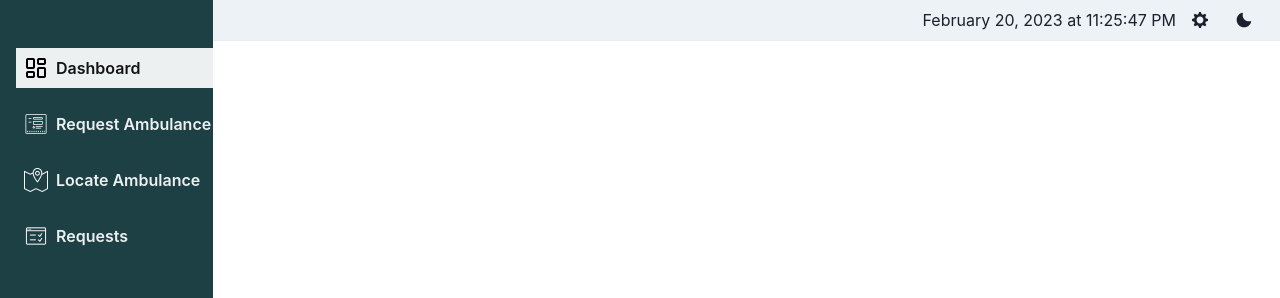
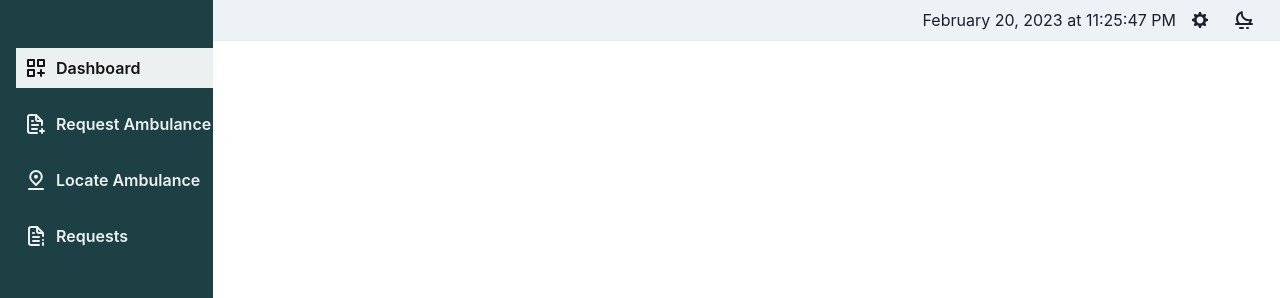
Before and after one commit to neildc14/capstone, a React (Vite) app in the folder client/: page /requestor in a window 1280 px wide. Shown: the top 298 px of the page. Built offline with nearby package versions, Linux system fonts and the light colour scheme; no server answers.

Commit message:
changed icons

```diff
--- a/client/src/components/ThemeButton.jsx
+++ b/client/src/components/ThemeButton.jsx
@@ -1,6 +1,7 @@
 import React from "react";
 import { SunIcon, MoonIcon } from "@chakra-ui/icons";
 import { IconButton, useColorMode, Tooltip } from "@chakra-ui/react";
+import { UilMoonset } from "@iconscout/react-unicons";
 
 const ThemeButton = () => {
   const { colorMode, toggleColorMode } = useColorMode();
@@ -12,7 +13,7 @@ const ThemeButton = () => {
         _hover={{ bgColor: "none" }}
         icon={
           colorMode === "light" ? (
-            <MoonIcon boxSize={4} />
+            <UilMoonset boxSize={4} />
           ) : (
             <SunIcon boxSize={4} />
           )
--- a/client/src/components/requestor/RequestCard.jsx
+++ b/client/src/components/requestor/RequestCard.jsx
@@ -9,6 +9,7 @@ import {
   Flex,
   Text,
 } from "@chakra-ui/react";
+import { UilEye, UilTrashAlt } from "@iconscout/react-unicons";
 
 const RequestCard = () => {
   return (
@@ -20,8 +21,15 @@ const RequestCard = () => {
             autem?
           </Text>
           <Flex gap="1rem">
-            <Button size="sm">View</Button>
-            <Button size="sm" bgColor="red.500" color="gray.50">
+            <Button size="sm" leftIcon={<UilEye />}>
+              View
+            </Button>
+            <Button
+              size="sm"
+              bgColor="red.500"
+              color="gray.50"
+              leftIcon={<UilTrashAlt />}
+            >
               Delete
             </Button>
           </Flex>
--- a/client/src/components/requestor/RequestForm.jsx
+++ b/client/src/components/requestor/RequestForm.jsx
@@ -12,7 +12,7 @@ import {
   Flex,
 } from "@chakra-ui/react";
 import React from "react";
-
+import { UilFileInfoAlt } from "@iconscout/react-unicons";
 const RequestForm = () => {
   return (
     <Card
@@ -23,10 +23,12 @@ const RequestForm = () => {
       <Box as="form">
         <Heading
           mb={4}
+          display="flex"
+          alignItems="center"
           fontSize={{ base: "xl", md: "2xl" }}
           fontWeight="normal"
         >
-          Request Form
+          <UilFileInfoAlt /> <Text as="span">Request Form </Text>
         </Heading>
         <Flex flexDirection="row" gap="2rem">
           <FormControl my={2}>
--- a/client/src/components/requestor/RequestorAllRequests.jsx
+++ b/client/src/components/requestor/RequestorAllRequests.jsx
@@ -9,22 +9,25 @@ import {
   Divider,
   Flex,
   Heading,
+  Text,
 } from "@chakra-ui/react";
 import RequestCard from "./RequestCard";
+import { UilHistoryAlt } from "@iconscout/react-unicons";
 
 const RequestorAllRequests = () => {
   return (
     <Box p={{ md: 6 }}>
-      {/* <Box mb={10} sx={{ border: "1px solid gray.50" }}>
-        <RequestHeading label="Recent Request" />
-        <Divider />
-        <Box as="section" mt={4} p={4}>
-          <RequestCard />
-        </Box>
-      </Box> */}
-
       <Box>
-        <RequestHeading label="Request History" />
+        <Heading
+          as="h2"
+          p={2}
+          display="flex"
+          fontSize="xl"
+          fontWeight="semibold"
+          bgColor="white"
+        >
+          <UilHistoryAlt /> <Text as="span">Request History</Text>
+        </Heading>
         <Divider />
         <Box
           as="section"
@@ -43,12 +46,4 @@ const RequestorAllRequests = () => {
   );
 };
 
-const RequestHeading = ({ label }) => {
-  return (
-    <Heading as="h2" p={2} fontSize="xl" fontWeight="semibold" bgColor="white">
-      {label}
-    </Heading>
-  );
-};
-
 export default RequestorAllRequests;
--- a/client/src/components/requestor/RequestorSidebar.jsx
+++ b/client/src/components/requestor/RequestorSidebar.jsx
@@ -12,7 +12,12 @@ import dashboardBlack from "../../assets/icons/request-black-dashboard.png";
 import dashboardWhite from "../../assets/icons/request-white-dashboard.png";
 import { Link as RouterLink, useLocation } from "react-router-dom";
 import useHover from "../../hooks/useHover";
-import { UilCreateDashboard } from "@iconscout/react-unicons";
+import {
+  UilCreateDashboard,
+  UilFileInfoAlt,
+  UilFilePlusAlt,
+  UilLocationPinAlt,
+} from "@iconscout/react-unicons";
 
 const RequestorSidebar = () => {
   const location = useLocation();
@@ -78,23 +83,7 @@ const RequestorSidebar = () => {
               }}
               {...bindHoverRequestDashboard}
             >
-              <img
-                src={
-                  location.pathname === "/requestor" && !hoverRequestDashboard
-                    ? dashboardBlack
-                    : location.pathname !== "/requestor" &&
-                      hoverRequestDashboard
-                    ? dashboardBlack
-                    : location.pathname !== "/requestor" &&
-                      !hoverRequestDashboard
-                    ? dashboardWhite
-                    : location.pathname === "/requestor" &&
-                      hoverRequestDashboard
-                    ? dashboardBlack
-                    : dashboardWhite
-                }
-                alt="dashboard icon"
-              />
+              <UilCreateDashboard />
               Dashboard
             </Link>
 
@@ -127,24 +116,7 @@ const RequestorSidebar = () => {
               }}
               {...bindHoverRequestForm}
             >
-              <img
-                src={
-                  location.pathname === "/requestor/request" &&
-                  !hoverRequestForm
-                    ? requestFormBlack
-                    : location.pathname !== "/requestor/request" &&
-                      hoverRequestForm
-                    ? requestFormBlack
-                    : location.pathname !== "/requestor/request" &&
-                      !hoverRequestForm
-                    ? requestFormWhite
-                    : location.pathname === "/requestor/request" &&
-                      hoverRequestForm
-                    ? requestFormBlack
-                    : requestFormWhite
-                }
-                alt="form icon"
-              />
+              <UilFilePlusAlt />
               Request Ambulance
             </Link>
 
@@ -177,20 +149,7 @@ const RequestorSidebar = () => {
               }}
               {...bindHoverRequestMap}
             >
-              <img
-                src={
-                  location.pathname === "/requestor/map" && !hoverRequestMap
-                    ? mapBlack
-                    : location.pathname !== "/requestor/map" && hoverRequestMap
-                    ? mapBlack
-                    : location.pathname !== "/requestor/map" && !hoverRequestMap
-                    ? mapWhite
-                    : location.pathname === "/requestor/map" && hoverRequestMap
-                    ? mapBlack
-                    : mapWhite
-                }
-                alt="map icon"
-              />
+              <UilLocationPinAlt />
               Locate Ambulance
             </Link>
 
@@ -223,23 +182,7 @@ const RequestorSidebar = () => {
               }}
               {...bindHoverRequest}
             >
-              <img
-                src={
-                  location.pathname === "/requestor/requests" && !hoverRequest
-                    ? requestBlack
-                    : location.pathname !== "/requestor/requests" &&
-                      hoverRequest
-                    ? requestBlack
-                    : location.pathname !== "/requestor/requests" &&
-                      !hoverRequest
-                    ? requestWhite
-                    : location.pathname === "/requestor/requests" &&
-                      hoverRequest
-                    ? requestBlack
-                    : requestWhite
-                }
-                alt="request icon"
-              />
+              <UilFileInfoAlt />
               Requests
             </Link>
           </Box>
```
